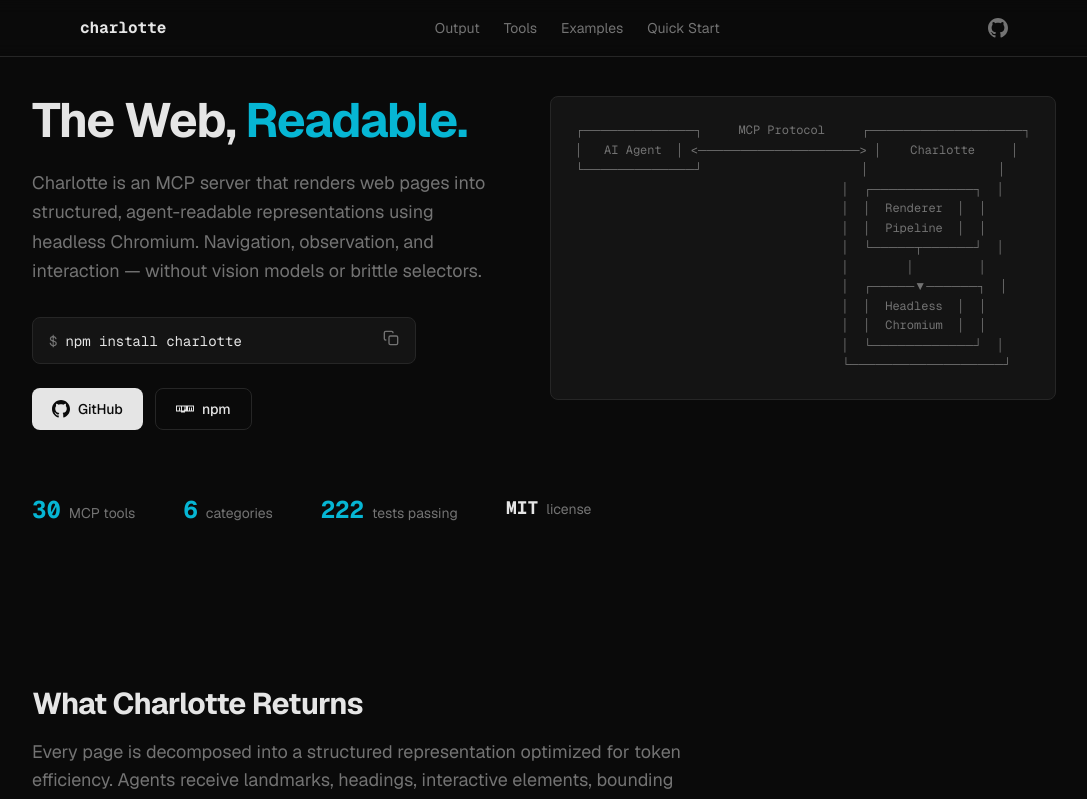
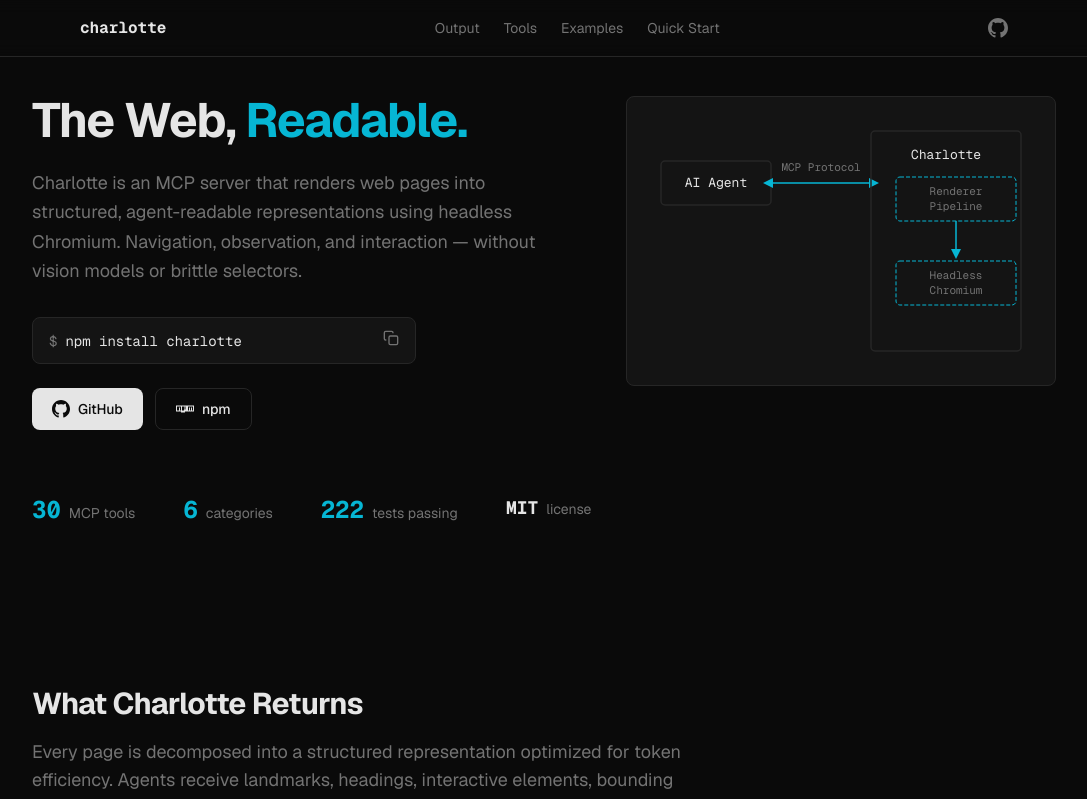
Before and after one commit to TickTockBent/charlotte, a Next.js app in the folder site/: page / in a window 1280 px wide. Shown: the top 799 px of the page, without its empty margins (96-1183 px from the left). Built offline with nearby package versions, Linux system fonts and the light colour scheme.

Commit message:
replace chart on site with svg diagram

```diff
--- a/site/components/Hero.tsx
+++ b/site/components/Hero.tsx
@@ -1,18 +1,51 @@
 import CopyButton from "./CopyButton";
 
-const architectureDiagram = `┌─────────────┐     MCP Protocol     ┌──────────────────┐
-│   AI Agent  │ <───────────────────> │    Charlotte     │
-└─────────────┘                      │                  │
-                                     │  ┌────────────┐  │
-                                     │  │  Renderer  │  │
-                                     │  │  Pipeline  │  │
-                                     │  └─────┬──────┘  │
-                                     │        │         │
-                                     │  ┌─────▼──────┐  │
-                                     │  │  Headless  │  │
-                                     │  │  Chromium  │  │
-                                     │  └────────────┘  │
-                                     └──────────────────┘`;
+function ArchitectureDiagram() {
+  const boxStroke = "var(--surface-border)";
+  const accentStroke = "var(--accent)";
+  const textColor = "var(--muted)";
+  const labelColor = "var(--foreground)";
+
+  return (
+    <svg
+      width="380"
+      height="240"
+      viewBox="0 0 380 240"
+      fill="none"
+      xmlns="http://www.w3.org/2000/svg"
+      aria-label="Architecture diagram: AI Agent communicates with Charlotte via MCP Protocol. Charlotte contains a Renderer Pipeline which drives Headless Chromium."
+      role="img"
+    >
+      {/* AI Agent box */}
+      <rect x="10" y="40" width="110" height="44" rx="4" stroke={boxStroke} strokeWidth="1.5" />
+      <text x="65" y="66" textAnchor="middle" fill={labelColor} fontSize="13" fontFamily="var(--font-geist-mono), monospace">AI Agent</text>
+
+      {/* MCP Protocol arrow */}
+      <line x1="120" y1="62" x2="220" y2="62" stroke={accentStroke} strokeWidth="1.5" />
+      <polygon points="218,57 228,62 218,67" fill={accentStroke} />
+      <polygon points="122,57 112,62 122,67" fill={accentStroke} />
+      <text x="170" y="50" textAnchor="middle" fill={textColor} fontSize="11" fontFamily="var(--font-geist-mono), monospace">MCP Protocol</text>
+
+      {/* Charlotte outer box */}
+      <rect x="220" y="10" width="150" height="220" rx="4" stroke={boxStroke} strokeWidth="1.5" />
+      <text x="295" y="38" textAnchor="middle" fill={labelColor} fontSize="13" fontFamily="var(--font-geist-mono), monospace">Charlotte</text>
+
+      {/* Renderer Pipeline box */}
+      <rect x="245" y="56" width="120" height="44" rx="4" stroke={accentStroke} strokeWidth="1" strokeDasharray="4 2" />
+      <text x="305" y="74" textAnchor="middle" fill={textColor} fontSize="11" fontFamily="var(--font-geist-mono), monospace">Renderer</text>
+      <text x="305" y="89" textAnchor="middle" fill={textColor} fontSize="11" fontFamily="var(--font-geist-mono), monospace">Pipeline</text>
+
+      {/* Arrow down */}
+      <line x1="305" y1="100" x2="305" y2="130" stroke={accentStroke} strokeWidth="1.5" />
+      <polygon points="300,128 305,138 310,128" fill={accentStroke} />
+
+      {/* Headless Chromium box */}
+      <rect x="245" y="140" width="120" height="44" rx="4" stroke={accentStroke} strokeWidth="1" strokeDasharray="4 2" />
+      <text x="305" y="158" textAnchor="middle" fill={textColor} fontSize="11" fontFamily="var(--font-geist-mono), monospace">Headless</text>
+      <text x="305" y="173" textAnchor="middle" fill={textColor} fontSize="11" fontFamily="var(--font-geist-mono), monospace">Chromium</text>
+    </svg>
+  );
+}
 
 export default function Hero() {
   return (
@@ -85,9 +118,7 @@
           {/* Right: Architecture diagram */}
           <div className="hidden lg:block flex-shrink-0">
             <div className="rounded-lg border border-surface-border bg-surface p-6">
-              <pre className="font-mono text-xs text-muted leading-relaxed whitespace-pre">
-                {architectureDiagram}
-              </pre>
+              <ArchitectureDiagram />
             </div>
           </div>
         </div>
```
